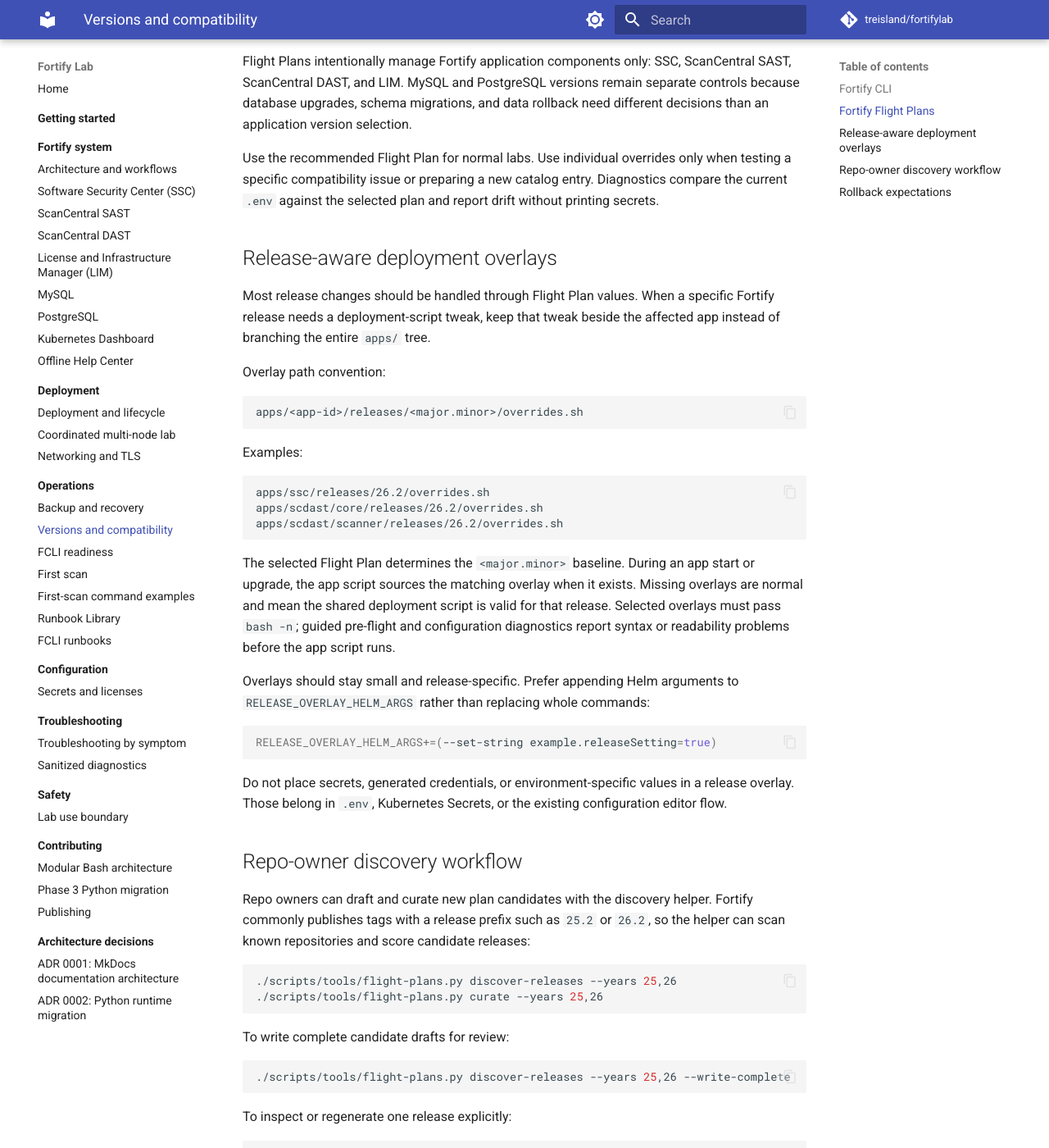
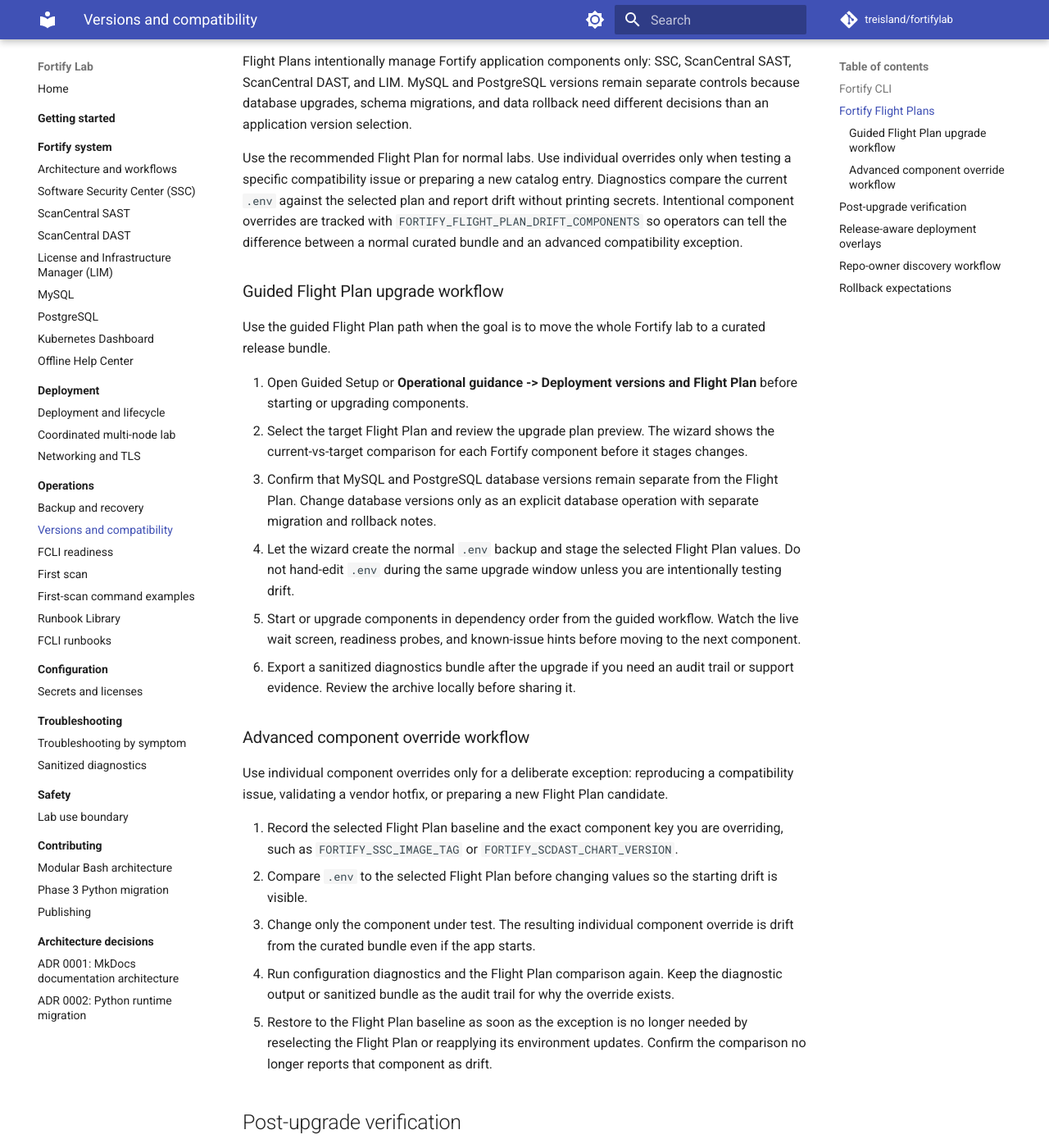
Before and after one commit to treisland/fortifylab, an MkDocs documentation site: the page built from docs/operations/versions-and-compatibility.md, in a window 1280 px wide and 1400 px high, scrolled down 901 px. Shown: the whole window at 82% size. Built offline with MkDocs 1.6.1 and Material for MkDocs 9.7.7, drawn with Linux system fonts in a browser that asks for light colours; comment, search, counter and statistics services are not loaded; some of the changed text lies outside the part shown.

Commit message:
Add Flight Plan upgrade workflows

```diff
--- a/docs/operations/versions-and-compatibility.md
+++ b/docs/operations/versions-and-compatibility.md
@@ -45,7 +45,65 @@
 Use the recommended Flight Plan for normal labs. Use individual overrides only
 when testing a specific compatibility issue or preparing a new catalog entry.
 Diagnostics compare the current `.env` against the selected plan and report drift
-without printing secrets.
+without printing secrets. Intentional component overrides are tracked with
+`FORTIFY_FLIGHT_PLAN_DRIFT_COMPONENTS` so operators can tell the difference
+between a normal curated bundle and an advanced compatibility exception.
+
+### Guided Flight Plan upgrade workflow
+
+Use the guided Flight Plan path when the goal is to move the whole Fortify lab to
+a curated release bundle.
+
+1. Open Guided Setup or **Operational guidance -> Deployment versions and Flight
+   Plan** before starting or upgrading components.
+2. Select the target Flight Plan and review the upgrade plan preview. The wizard
+   shows the current-vs-target comparison for each Fortify component before it
+   stages changes.
+3. Confirm that MySQL and PostgreSQL database versions remain separate from the
+   Flight Plan. Change database versions only as an explicit database operation
+   with separate migration and rollback notes.
+4. Let the wizard create the normal `.env` backup and stage the selected Flight
+   Plan values. Do not hand-edit `.env` during the same upgrade window unless
+   you are intentionally testing drift.
+5. Start or upgrade components in dependency order from the guided workflow.
+   Watch the live wait screen, readiness probes, and known-issue hints before
+   moving to the next component.
+6. Export a sanitized diagnostics bundle after the upgrade if you need an audit
+   trail or support evidence. Review the archive locally before sharing it.
+
+### Advanced component override workflow
+
+Use individual component overrides only for a deliberate exception: reproducing a
+compatibility issue, validating a vendor hotfix, or preparing a new Flight Plan
+candidate.
+
+1. Record the selected Flight Plan baseline and the exact component key you are
+   overriding, such as `FORTIFY_SSC_IMAGE_TAG` or
+   `FORTIFY_SCDAST_CHART_VERSION`.
+2. Compare `.env` to the selected Flight Plan before changing values so the
+   starting drift is visible.
+3. Change only the component under test. The resulting individual component override is drift from the curated bundle even if the app starts.
+4. Run configuration diagnostics and the Flight Plan comparison again. Keep the
+   diagnostic output or sanitized bundle as the audit trail for why the override
+   exists.
+5. Restore to the Flight Plan baseline as soon as the exception is no longer
+   needed by reselecting the Flight Plan or reapplying its environment updates.
+   Confirm the comparison no longer reports that component as drift.
+
+## Post-upgrade verification
+
+After a Flight Plan upgrade or advanced override, verify more than pod readiness:
+
+- Run the wizard's configuration diagnostics and confirm the selected Flight
+  Plan, current-vs-target comparison, database-separate entries, and release
+  overlay status are visible.
+- Check each upgraded Fortify component through its application URL or expected
+  API path, not only Kubernetes readiness.
+- Review release overlay output and known-issue guidance. Missing overlays are
+  normal; selected overlays must be readable, syntax-valid, and release-specific.
+- For DAST upgrades, stay aware of the documented known issue: DAST upgrade job artifact permission issue. Confirm the configured resource override is still in place when that release path needs it.
+- Keep the `.env` backup path, diagnostics bundle path, and wizard log excerpt
+  together as the upgrade audit trail.
 
 ## Release-aware deployment overlays
 
@@ -141,6 +199,12 @@
 undo database schema migrations, Helm release history, Kubernetes Secrets, PVC
 contents, or application-generated data.
 
+Treat snapshots as a data-safety boundary, not as permission to experiment
+without a rollback plan. A filesystem, VM, or PVC snapshot can preserve bytes
+while still capturing an in-flight database or incompatible schema state. Record
+what was snapshot, when it was taken, and which database/application versions it
+belongs to before applying the upgrade plan.
+
 Before moving to an older Fortify version after a deployment has run:
 
 1. Export or snapshot any data you intend to keep.
```
Also changed, not shown: 4 other files.
